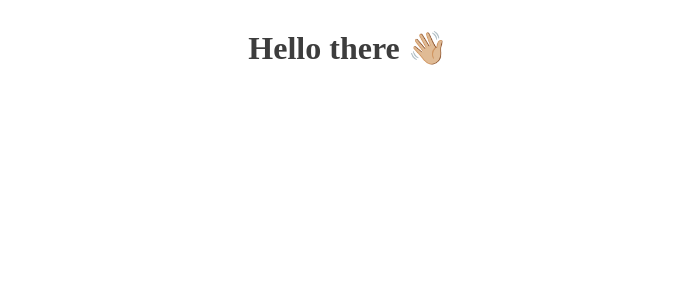
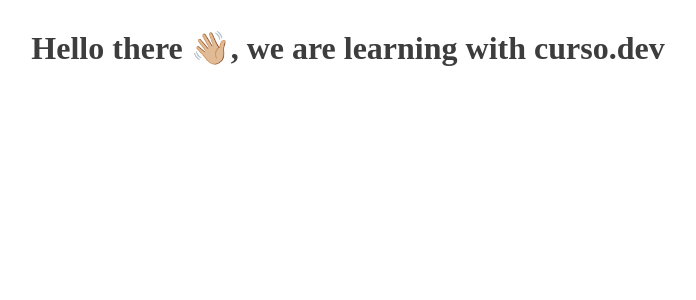
Before and after one commit to luanfariaf/clone-tabnews, a Next.js app: page / in a window 1280 px wide. Shown: the top 300 px of the page, without its empty margins (292-988 px from the left). Built offline with nearby package versions, Linux system fonts and the light colour scheme.

Commit message:
change  title

```diff
--- a/pages/index.js
+++ b/pages/index.js
@@ -3,7 +3,7 @@
     <div
       style={{ display: "flex", justifyContent: "center", color: "#3d3d3d" }}
     >
-      <h1>Hello there 👋🏼</h1>
+      <h1>Hello there 👋🏼, we are learning with <strong>curso.dev</strong></h1>
     </div>
   );
 }
```
